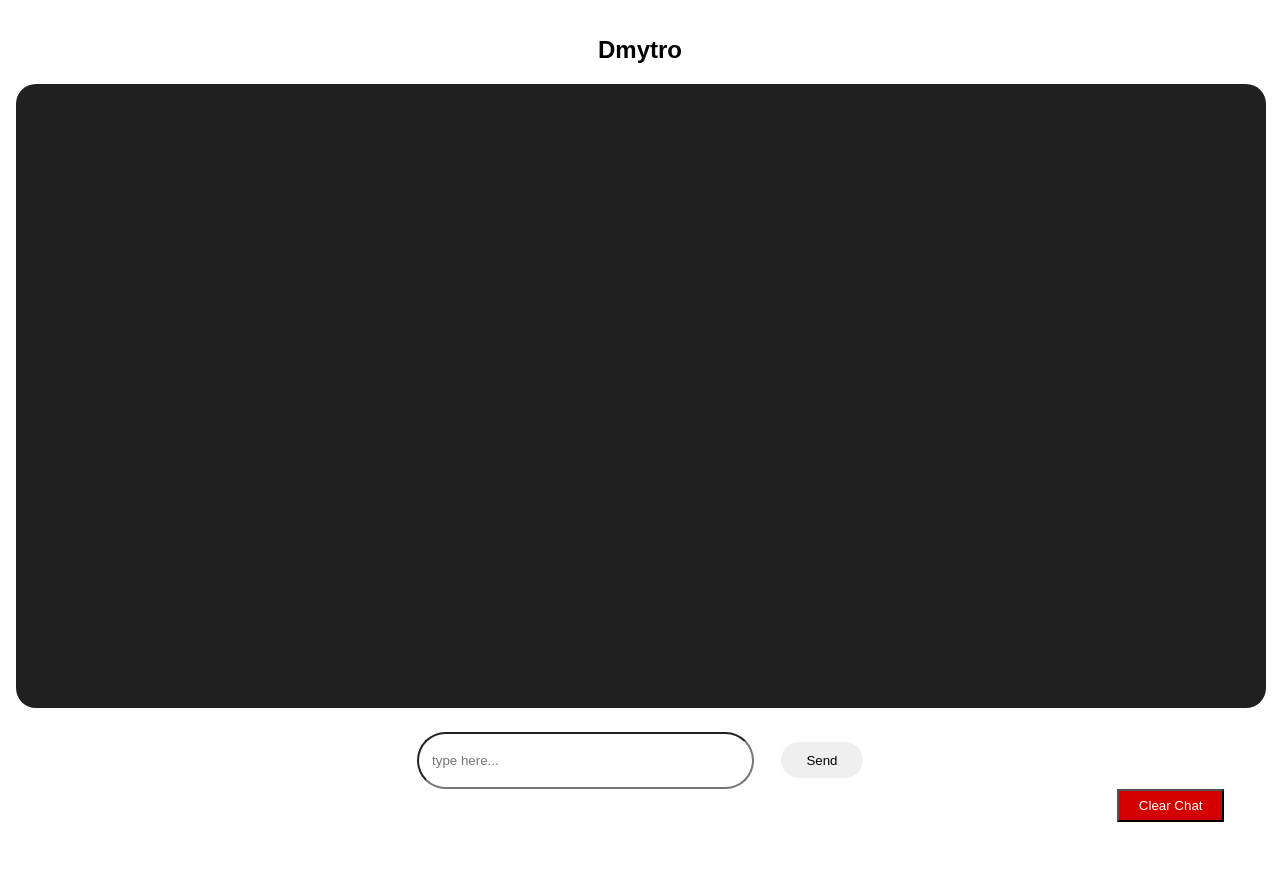
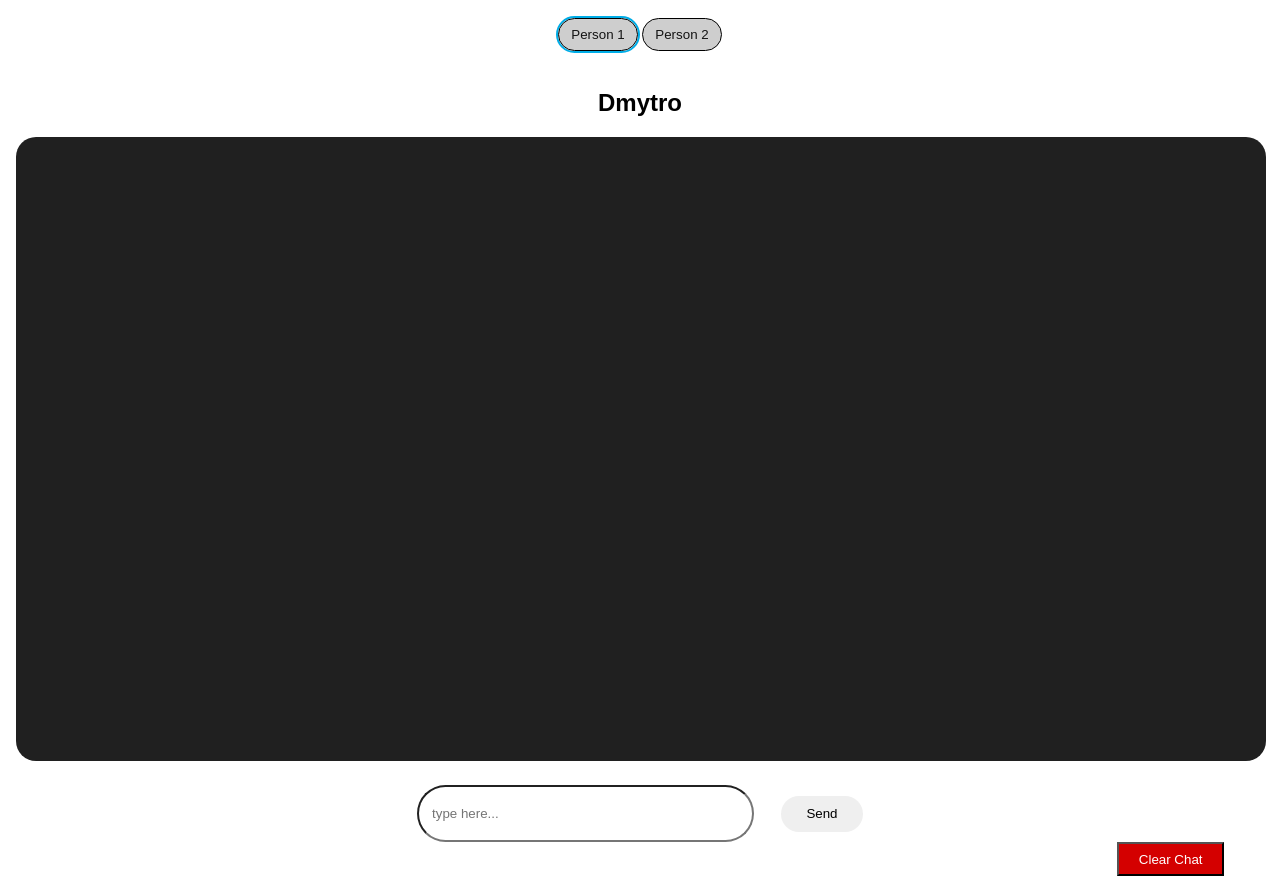
Before and after one commit to KuDim89/chat, a React (Create React App) app: page /first-person in a window 1280 px wide. Before the commit the page ends 822 px from the top, so only its background shows below. Built offline with nearby package versions, Linux system fonts and the light colour scheme.

Commit message:
has been added Switcher component

```diff
--- a/src/App.js
+++ b/src/App.js
@@ -1,9 +1,11 @@
 import {Outlet} from 'react-router-dom';
 import './App.css';
+import Switcher from "./components/Switcher";
 
 function App() {
   return (
     <div className="App">
+      <Switcher/>
       <Outlet />
     </div>
   );
--- a/src/components/FirstPerson.js
+++ b/src/components/FirstPerson.js
@@ -24,7 +24,7 @@ const FirstPerson = () => {
         <h2>Dmytro</h2>
         <div className="chat-box">
           {chatState.data.map( message => (
-              <div>
+              <div key={Math.random() * 100}>
                 <p className={message.person}>{message.text}</p>
                 <div className="clear"></div>
               </div>
--- a/src/components/SecondPerson.js
+++ b/src/components/SecondPerson.js
@@ -22,10 +22,10 @@ const SecondPerson = () => {
 
   return (
       <div className="container">
-        <h2>Dmytro</h2>
+        <h2>Den</h2>
         <div className="chat-box">
           {chatState.data.map( message => (
-              <div>
+              <div key={Math.random() * 100}>
                 <p className={message.person}>{message.text}</p>
                 <div className="clear"></div>
               </div>
--- /dev/null
+++ b/src/components/Switcher.js
@@ -0,0 +1,54 @@
+import React, {useEffect, useState} from 'react';
+import chatService from "../services/chat";
+import {NavLink} from "react-router-dom";
+
+const Switcher = () => {
+  const [chatState, setChatState] = useState(chatService.initialState);
+  const location = window.location.href.split('/')[3];
+
+  console.log(location)
+
+  useEffect(() => {
+    chatService.subscribe(setChatState)
+    chatService.init();
+  }, [])
+
+  const messageNotification = chatState.newDataCount > 0
+      && (<span className="notify">{chatState.newDataCount}</span>)
+
+  console.log(chatState.newDataCount)
+
+  return (
+      <div className="switcher-div">
+        <NavLink
+            style={({isActive}) => ({
+              border: isActive ? "2px solid #00ade7" : "",
+              borderRadius: 30,
+              display: "inline-block",
+              width: '5em',
+              margin: '0 10'
+            })}
+            to={"/first-person"}>
+          <button className="switcher">
+            Person 1
+            {location !== 'first-person' && messageNotification}
+          </button>
+        </NavLink>
+
+        <NavLink style={({isActive}) => ({
+          border: isActive ? "2px solid #06c406" : "",
+          borderRadius: 30,
+          display: "inline-block",
+          width: '5em',
+          margin: '0 10'
+        })} to={"/second-person"}>
+          <button className="switcher">
+            Person 2
+            {location !== 'second-person' && messageNotification}
+          </button>
+        </NavLink>
+      </div>
+  );
+};
+
+export default Switcher;
--- a/src/index.css
+++ b/src/index.css
@@ -94,6 +94,10 @@ code {
     cursor: pointer;
 }
 
+.switcher-div a {
+    border: 2px solid transparent;
+}
+
 .switcher {
     background: #cecece;
     color: #141414;
--- a/src/index.js
+++ b/src/index.js
@@ -4,14 +4,16 @@ import './index.css';
 import {BrowserRouter, Routes, Route} from "react-router-dom";
 import FirstPerson from "./components/FirstPerson";
 import App from "./App";
+import SecondPerson from "./components/SecondPerson";
 
 const container = document.getElementById('root');
 const root = createRoot(container);
 root.render(
     <BrowserRouter>
       <Routes>
-        <Route path="/" element={<App />}>
+        <Route path="/" element={<App />} >
           <Route index path='first-person' element={<FirstPerson />} />
+          <Route index path='second-person' element={<SecondPerson />} />
         </Route>
       </Routes>
     </BrowserRouter>
```
